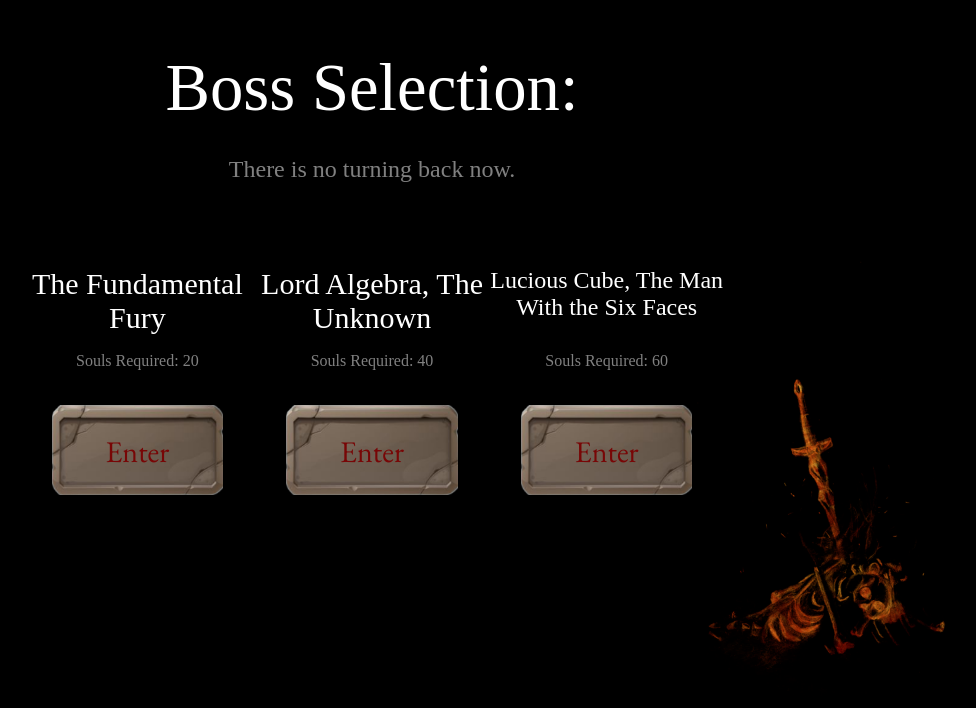
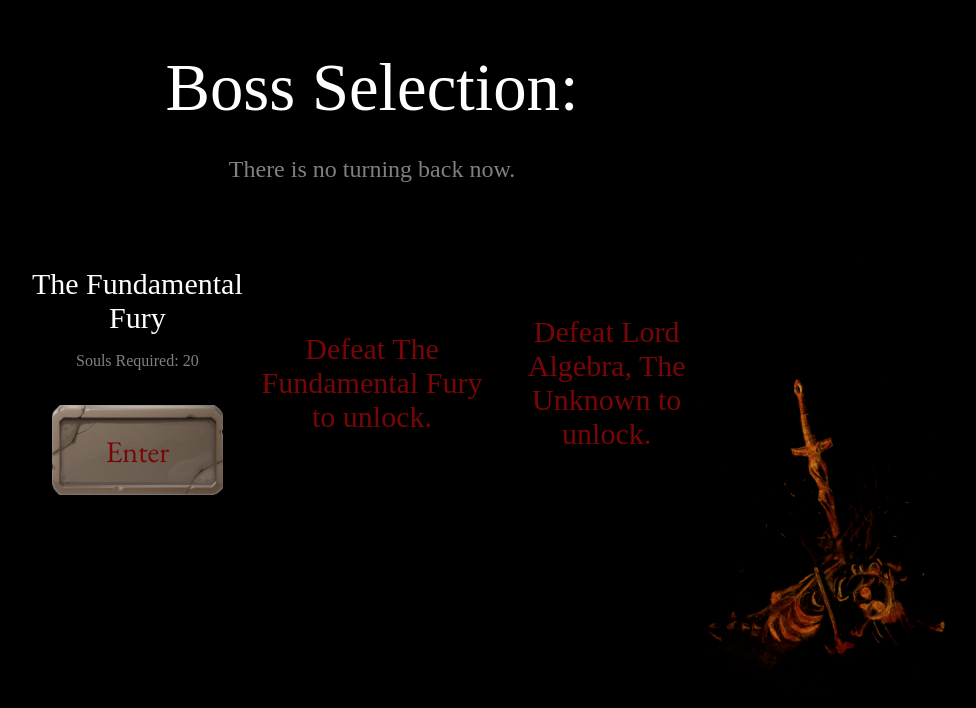
Before and after one commit to Onlywar10/MegaHack, a React (Vite) app in the folder math-souls/: page /bossList in a window 1280 px wide. Shown: the top 708 px of the page, without its empty margins (268-1244 px from the left). Built offline with nearby package versions, Linux system fonts and the light colour scheme; no server answers; the database is empty.

Commit message:
finishing touches to boss selection list

```diff
--- a/math-souls/src/pages/BossList.jsx
+++ b/math-souls/src/pages/BossList.jsx
@@ -17,19 +17,31 @@ const BossList = ({ setUserUpdate }) => {
 
   const [userSouls, setUserSouls] = useState(0);
   const [error, setError] = useState(false);
+  const [accomplishments, setAccomplishments] = useState({});
 
   // for fun
   const [warning, setWarning] = useState("");
 
   let navigate = useNavigate();
 
-  const fetchUserSoulCount = async () => {
+  const fetchUserData = async () => {
     let { data: Users, error } = await supabase
       .from("Users")
       .select("*")
       .eq("userID", localStorage.getItem("userID"));
+    setUserSouls(Users[0].souls);
 
-    setUserSouls(Users[0].souls);
+    setAccomplishments({
+      basicDefeated: Users[0].basicMathDefeated,
+      algebraDefeated: Users[0].algebraDefeated,
+      geoDefeated: Users[0].geometryDefeated,
+    });
+
+    console.log({
+      basicDefeated: Users[0].basicMathDefeated,
+      algebraDefeated: Users[0].algebraDefeated,
+      geoDefeated: Users[0].geometryDefeated,
+    });
   };
 
   const updateSoulsCount = async (souls) => {
@@ -77,7 +89,7 @@ const BossList = ({ setUserUpdate }) => {
   };
 
   useEffect(() => {
-    fetchUserSoulCount();
+    fetchUserData();
 
     // select a random warning
     setWarning(warningList[Math.floor(Math.random() * warningList.length)]);
@@ -106,6 +118,7 @@ const BossList = ({ setUserUpdate }) => {
             <div className="login-button-text">Enter</div>
           </button>
         </div>
+        {accomplishments.basicDefeated ? (
           <div className="bossButton-title-container">
             <div className="bossButton-title">Lord Algebra, The Unknown</div>
             <div
@@ -124,6 +137,12 @@ const BossList = ({ setUserUpdate }) => {
               <div className="login-button-text">Enter</div>
             </button>
           </div>
+        ) : (
+          <div className="unlock-text">
+            Defeat The Fundamental Fury to unlock.
+          </div>
+        )}
+        {accomplishments.basicDefeated && accomplishments.algebraDefeated ? (
           <div className="bossButton-title-container">
             <div
               className="bossButton-title"
@@ -149,6 +168,11 @@ const BossList = ({ setUserUpdate }) => {
               <div className="login-button-text">Enter</div>
             </button>
           </div>
+        ) : (
+          <div className="unlock-text">
+            Defeat Lord Algebra, The Unknown to unlock.
+          </div>
+        )}
       </div>
       {error && (
         <div
--- a/math-souls/src/pages/bossList.css
+++ b/math-souls/src/pages/bossList.css
@@ -21,8 +21,10 @@
     display: flex;
     flex-direction: row;
     justify-content: space-between;
+    align-items: center;
     width: 55%;
     margin-top: 50px;
+
 }
 
 .bossButton-title-container {
@@ -40,3 +42,10 @@
     text-align: center;
     font-size: 30px;
 }
+
+.unlock-text {
+    color: #780606;
+    width: 250px;
+    font-size: 30px;
+    text-align: center;
+}
```
Lines whose indentation alone changed are shown as unchanged.
